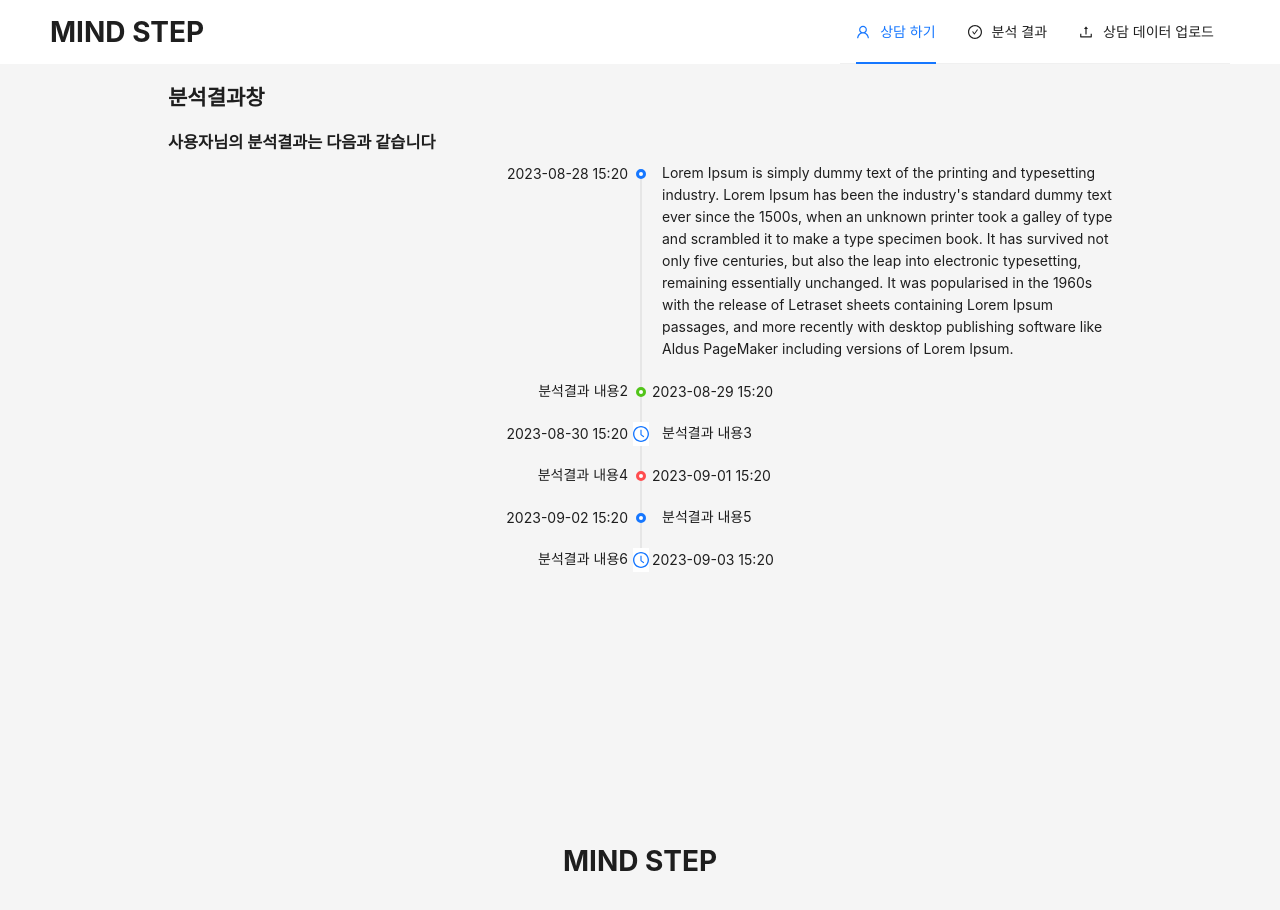
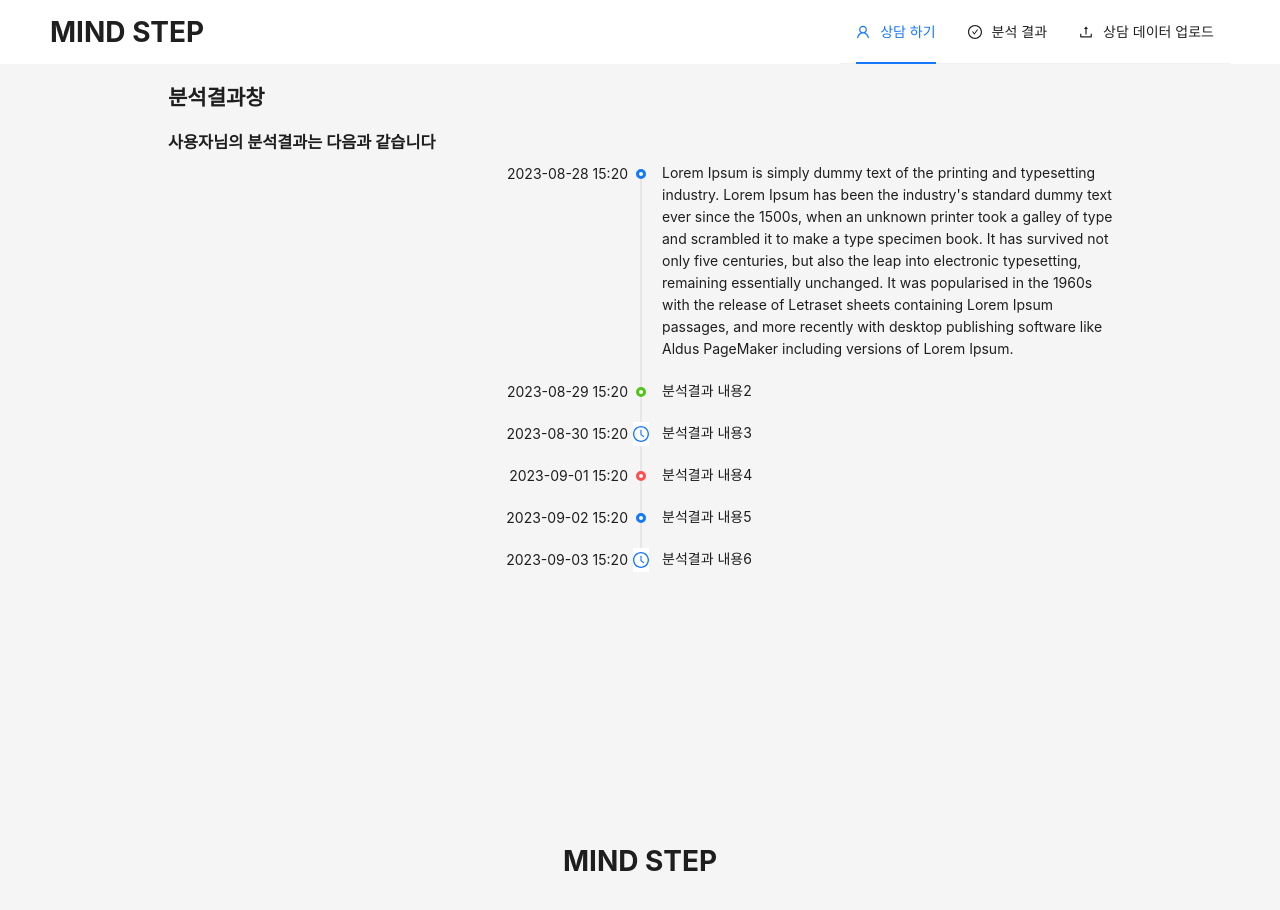
Before and after one commit to IDKNWHORU/MIND_STEP_CLIENT, a React (Create React App) app: page /history in a window 1280 px wide. Shown: the top 910 px of the page. Built offline with nearby package versions, Linux system fonts and the light colour scheme.

Commit message:
update timeline direction

```diff
--- a/src/pages/MyHistory.jsx
+++ b/src/pages/MyHistory.jsx
@@ -7,7 +7,7 @@ export const MyHistory = _ => (
         <h2>분석결과창</h2>
         <h3>사용자님의 분석결과는 다음과 같습니다</h3>
         <Timeline
-            mode="alternate"
+            mode="left"
             items={[
                 {
                     label: '2023-08-28 15:20',
```
